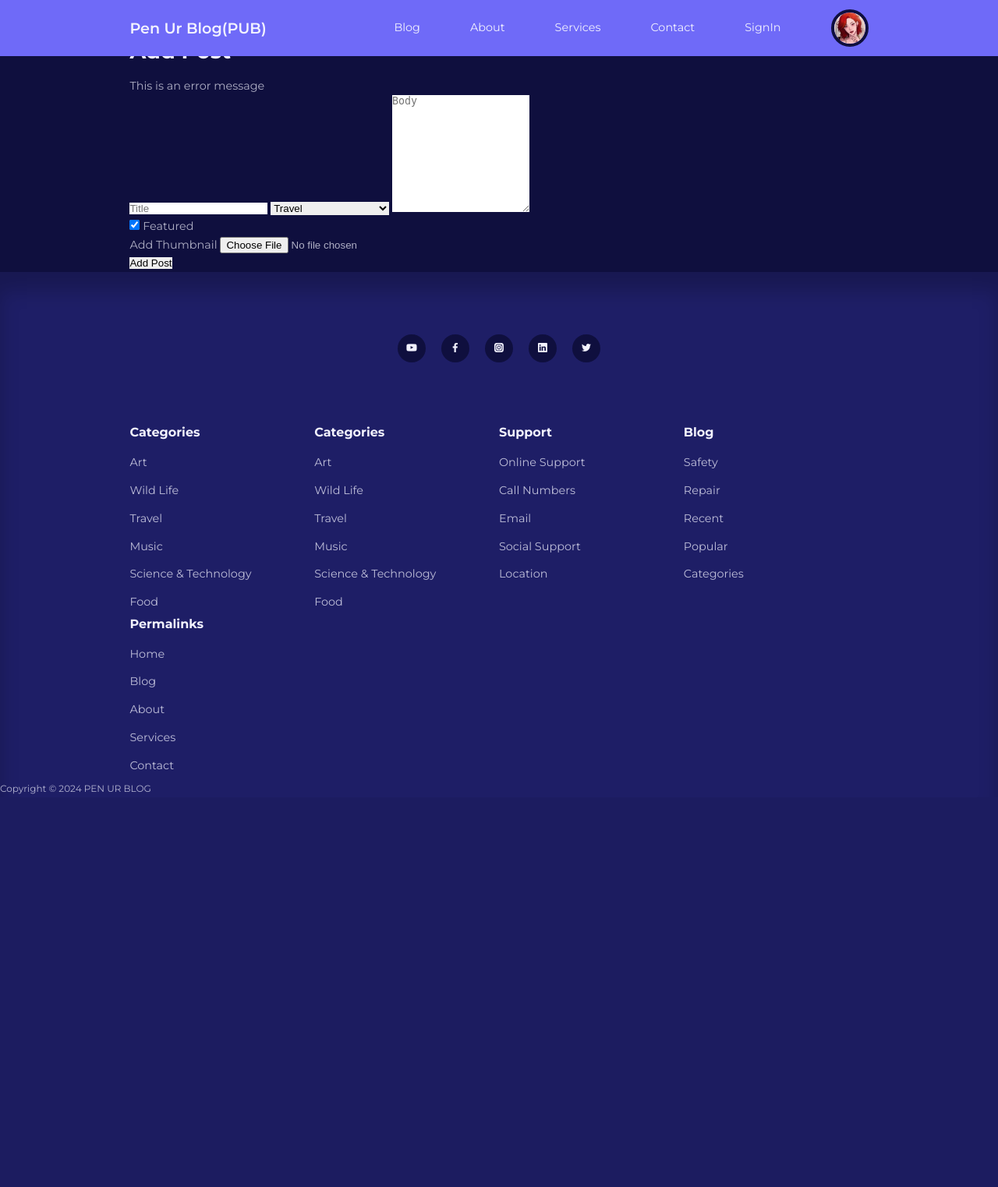
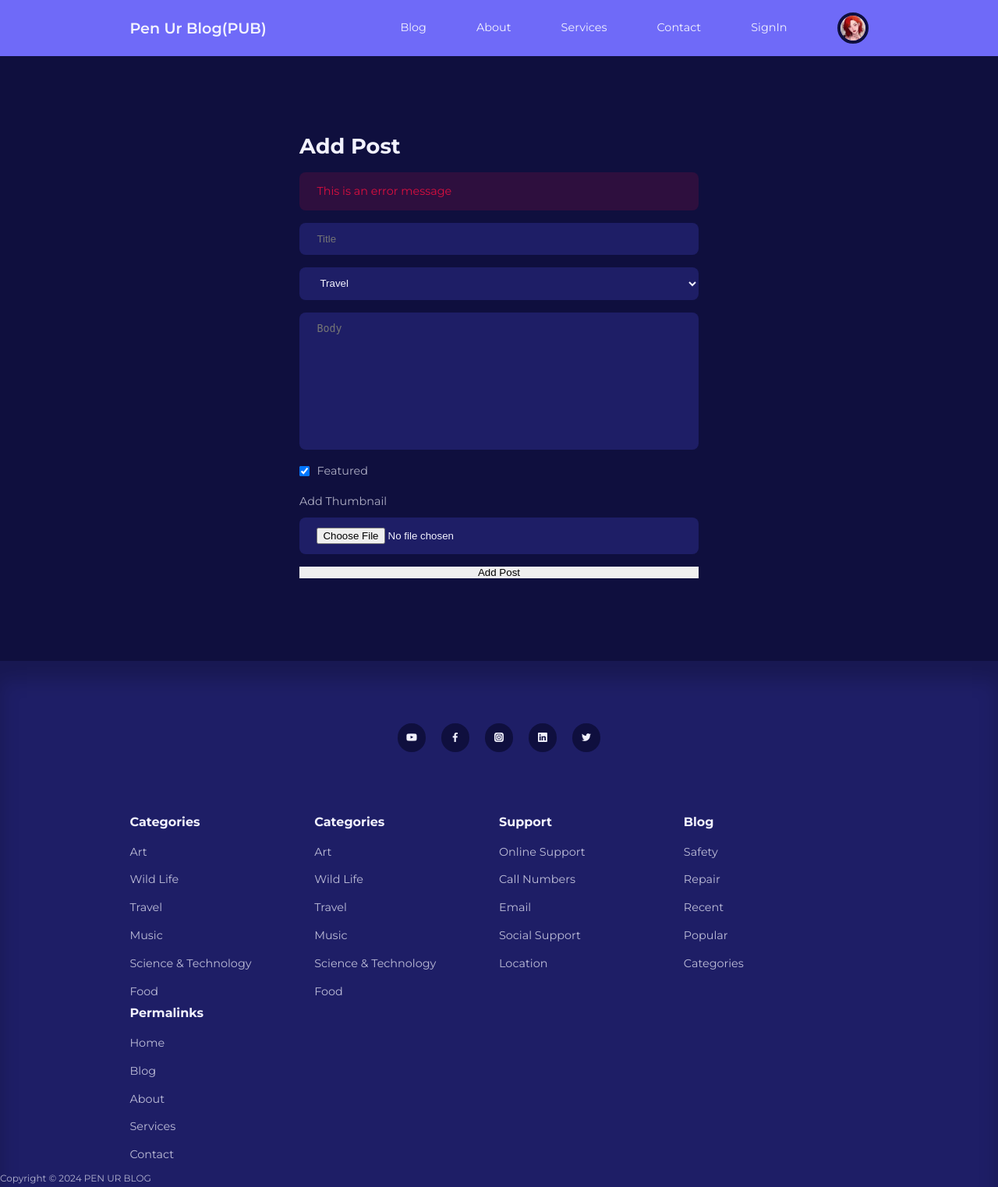
Before and after one commit to kyisinle/Pen-Ur-Blog, a PHP site: page /add-post.html in a window 1280 px wide. Shown: the whole page at 78% size. Before the commit the page ends 1019 px from the top, so only its background shows below. Run offline with PHP 8.4, Linux system fonts and the light colour scheme.

Commit message:
style.css

```diff
--- a/blog/style.css
+++ b/blog/style.css
@@ -308,3 +308,94 @@ footer ul a:hover {
     letter-spacing: 0.2rem;
     opacity: 1;
 }
+
+/*
+=====================================================
+=====================================================
+                GENERAL FORM
+=====================================================
+=====================================================
+*/
+
+.form__section {
+    display: grid;
+    place-items: center;
+    height: 100vh;
+}
+
+.form__section-container {
+    width: var(--form-width);
+}
+
+.alert__message {
+    background: red;
+    padding: 0.8rem 1.4rem;
+    margin-bottom: 1rem;
+    border-radius: var(--card-border-radius-2);
+}
+
+.alert__message.error {
+    background: var(--color-red-light);
+    color: var(--color-red);
+}
+
+.alert__message.success {
+    background: var(--color-green-light);
+    color: var(--color-green);
+}
+
+form {
+    display: flex;
+    flex-direction: column;
+    gap: 1rem;
+}
+
+.form__control {
+    display: flex;
+    flex-direction: column;
+    gap: 0.6rem;
+}
+
+input,
+textarea,
+select {
+    padding: 0.8rem 1.4rem;
+    background-color: var(--color-gray-900);
+    border-radius: var(--card-border-radius-2);
+    resize: none;
+    color: var(--color-white);
+}
+
+.form__section small {
+    margin-top: 1rem;
+    display: block;
+}
+
+.form__section small a {
+    color: var(--color-primary);
+}
+
+
+/*=====GENERAL FORM===*/
+
+.form__section-container {
+    padding: 3rem;
+}
+
+* {
+    box-sizing: border-box;
+}
+
+
+/*===MEDIA QUERY===
+
+=====GENERAL FORM==== */
+
+.form__section-container {
+    padding: 0;
+}
+
+.form__control.inline {
+    flex-direction: row;
+    align-items: center;
+}
```
